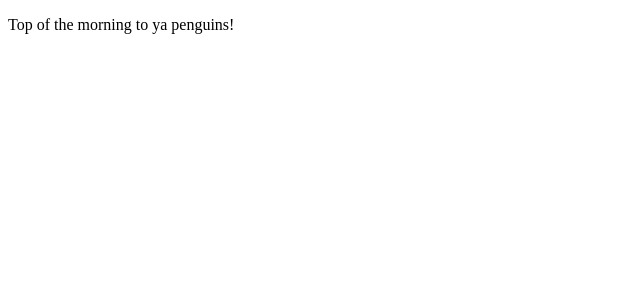
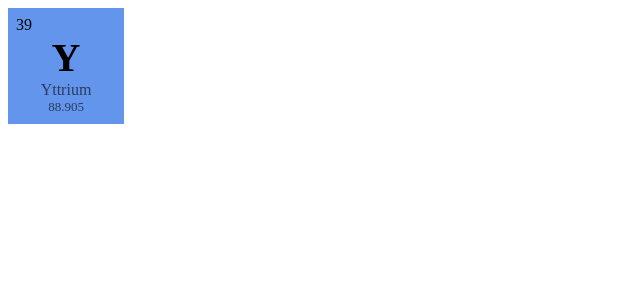
Before and after one commit to TwelvePenguins/penguin-portfolio, a React (Vite) app: page / in a window 1280 px wide. Shown: the top 300 px of the page, without its empty margins (0-640 px from the left). Built offline with nearby package versions, Linux system fonts and the light colour scheme.

Commit message:
feat: new ElementTile component

```diff
--- a/src/App.jsx
+++ b/src/App.jsx
@@ -1,7 +1,9 @@
+import ElementTile from "./components/element-tile/ElementTile"
+
 function App() {
   return (
     <>
-      <p>Top of the morning to ya penguins!</p>
+      <ElementTile></ElementTile>
     </>
   )
 }
--- /dev/null
+++ b/src/components/element-tile/ElementTile.jsx
@@ -0,0 +1,12 @@
+import styles from "./ElementTile.module.css"
+
+export default function ElementTile() {
+    return (
+        <div className={styles.element}>
+            <p className={styles.atomic}>39</p>
+            <h1>Y</h1>
+            <p className={styles.fullName}>Yttrium</p>
+            <p className={styles.mass}>88.905</p>
+        </div>
+    )
+}
--- /dev/null
+++ b/src/components/element-tile/ElementTile.module.css
@@ -0,0 +1,31 @@
+.element {
+    background-color: cornflowerblue;
+    aspect-ratio: 1;
+    height: 100px;
+    display: flex;
+    flex-direction: column;
+    align-items: center;
+    padding: 8px;
+}
+
+.element p, .element h1 {
+    margin: 0;
+}
+
+p.atomic {
+    text-align: left;
+    width: 100%;
+}
+
+.element h1 {
+    font-size: 2.5rem;
+}
+
+.fullName {
+    opacity: 0.6;
+}
+
+.mass {
+    opacity: 0.6;
+    font-size: small;
+}
```
Also changed, not shown: 1 other file (tests, documents, lock files or other folders).
